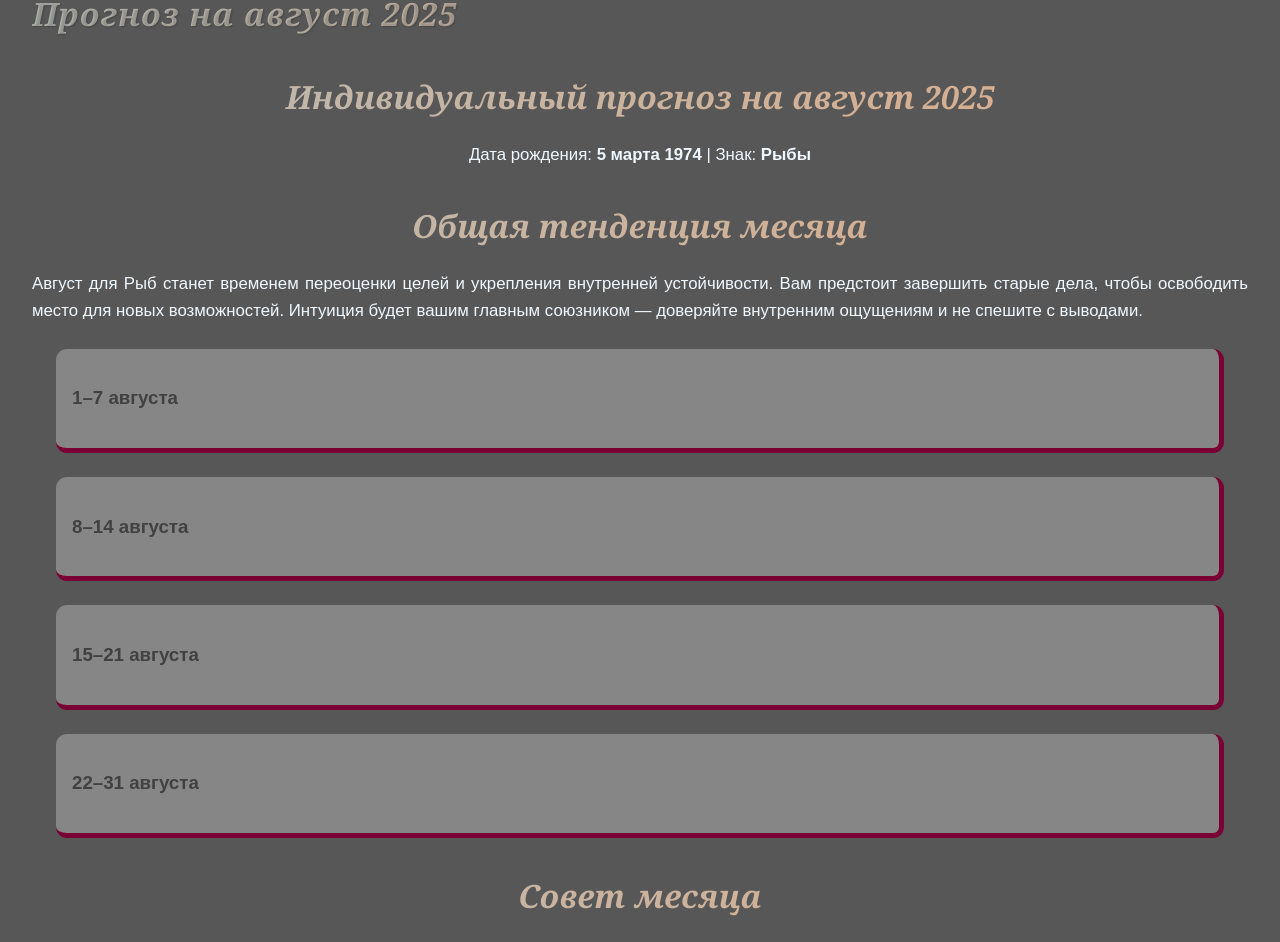
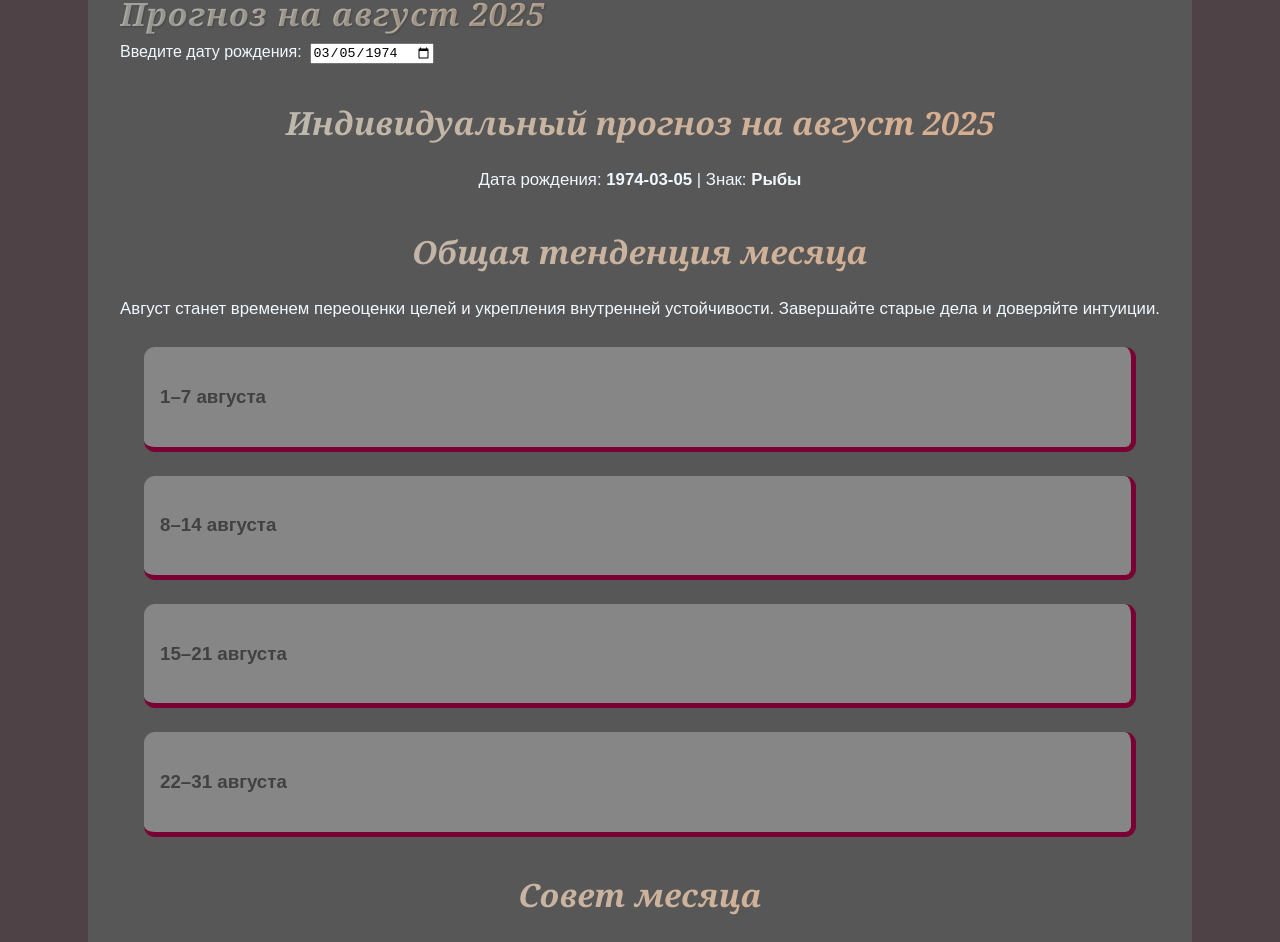
Before and after one commit to co-forester/react-astro-app, a React (Create React App) app in the folder frontend/: page /App/forecast_august_2025 in a window 1280 px wide. Shown: the part 273-1215 px from the top of the page. Built offline with nearby package versions, Linux system fonts and the light colour scheme.

Commit message:
ццццццц

```diff
--- a/frontend/src/components/ForecastAugust2025/ForecastAugust2025.tsx
+++ b/frontend/src/components/ForecastAugust2025/ForecastAugust2025.tsx
@@ -1,52 +1,61 @@
 import { useAppSelector } from '../../hooks/reduxHook';
 import css from './forecastAugust2025.module.css';
 import { ForecastWeek } from '../ForecastWeek/ForecastWeek';
+import { useState } from 'react';
 
 const ForecastAugust2025 = () => {
   const theme = useAppSelector(state => state.theme.theme);
+
+  // Динамічна дата і знак
+  const [birthDate, setBirthDate] = useState('1974-03-05');
+  const [sign, setSign] = useState('Рыбы');
 
   return (
     <div className={theme ? css.containerLight : css.containerDark}>
       <h1>Прогноз на август 2025</h1>
 
+      <div style={{ marginBottom: '1rem' }}>
+        <label>
+          Введите дату рождения:
+          <input
+            type="date"
+            value={birthDate}
+            onChange={(e) => setBirthDate(e.target.value)}
+            style={{ marginLeft: '0.5rem' }}
+          />
+        </label>
+        {/* Тут можна додати логіку автоматичного визначення знака */}
+      </div>
+
       <h2>Индивидуальный прогноз на август 2025</h2>
       <p style={{ textAlign: 'center' }}>
-        Дата рождения: <strong>5 марта 1974</strong> | Знак: <strong>Рыбы</strong>
+        Дата рождения: <strong>{birthDate}</strong> | Знак: <strong>{sign}</strong>
       </p>
 
       <h2>Общая тенденция месяца</h2>
       <p>
-        Август для Рыб станет временем переоценки целей и укрепления внутренней устойчивости.
-        Вам предстоит завершить старые дела, чтобы освободить место для новых возможностей.
-        Интуиция будет вашим главным союзником — доверяйте внутренним ощущениям и не спешите с выводами.
+        Август станет временем переоценки целей и укрепления внутренней устойчивости.
+        Завершайте старые дела и доверяйте интуиции.
       </p>
 
       <ForecastWeek title="1–7 августа" theme={theme}>
-        Первая неделя месяца подарит ощущение обновления. Возможно, появятся идеи, которые давно
-        ждали реализации. Хорошее время для обдуманного старта, но избегайте спешки — пусть всё идёт в своём ритме.
+        Первая неделя месяца подарит ощущение обновления...
       </ForecastWeek>
 
       <ForecastWeek title="8–14 августа" theme={theme}>
-        Период потребует внимания к финансам и бытовым вопросам. Возможны неожиданные расходы,
-        но они будут связаны с улучшением качества жизни. Поддержка близких поможет принять верные решения.
+        Внимание к финансам и бытовым вопросам...
       </ForecastWeek>
 
       <ForecastWeek title="15–21 августа" theme={theme}>
-        Это время эмоциональной чувствительности. Отношения с близкими могут выйти на новый уровень,
-        но важно сохранять гармонию и избегать лишней драматичности. Подходящее время для примирения.
+        Эмоциональная чувствительность, гармония с близкими...
       </ForecastWeek>
 
       <ForecastWeek title="22–31 августа" theme={theme}>
-        Конец месяца откроет перед вами новые горизонты. Возможно, вы получите предложение,
-        связанное с поездками или обучением. Это также благоприятный период для творчества
-        и духовных практик.
+        Новые горизонты: поездки, обучение, творчество...
       </ForecastWeek>
 
       <h2>Совет месяца</h2>
-      <p>
-        Слушайте свою интуицию — она подскажет правильный момент для действий.
-        Не бойтесь отказываться от того, что тянет вас назад.
-      </p>
+      <p>Слушайте интуицию и отпускайте то, что тянет назад.</p>
     </div>
   );
 };
```
Also changed, not shown: 1 other file (tests, documents, lock files or other folders).
